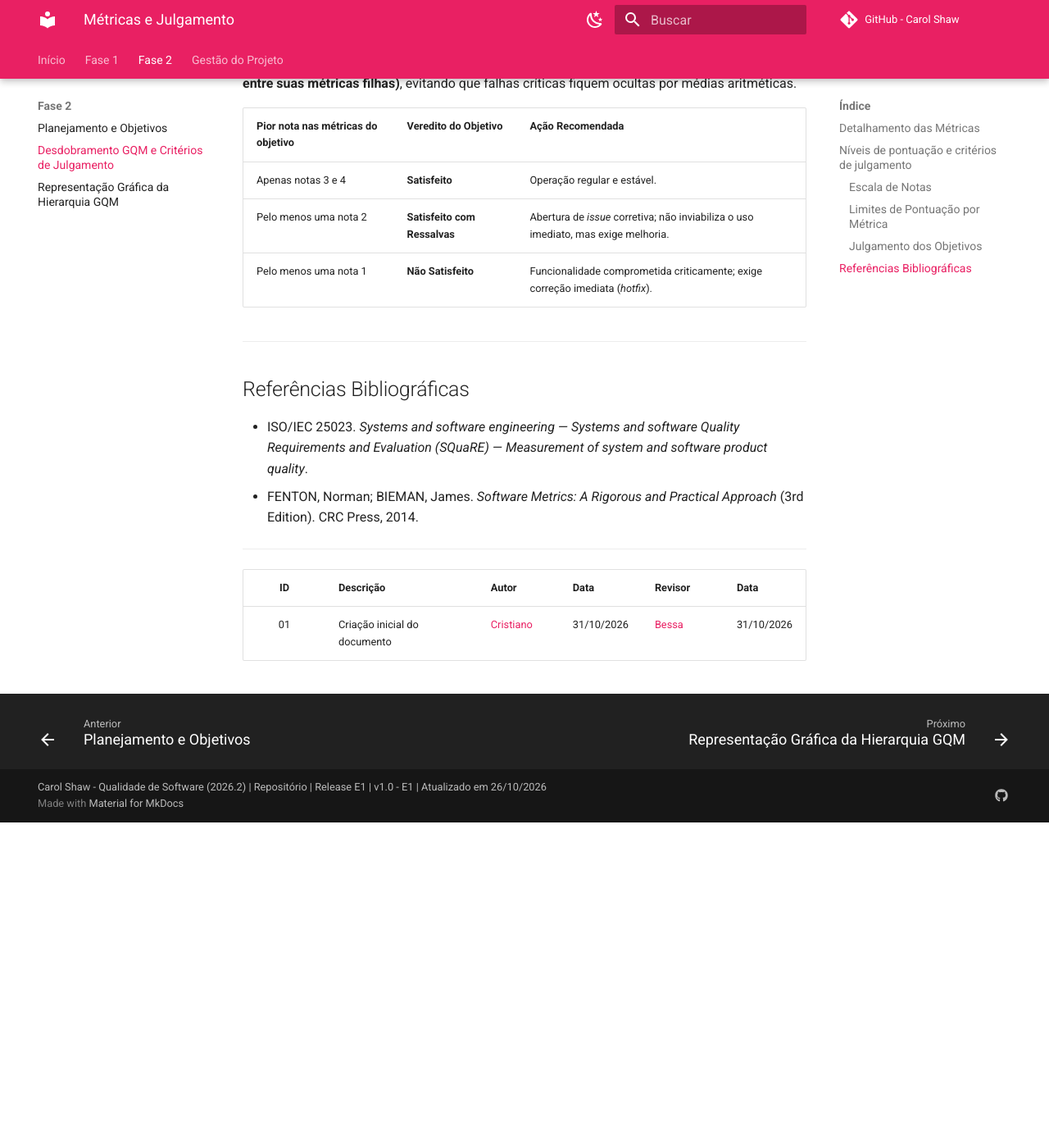
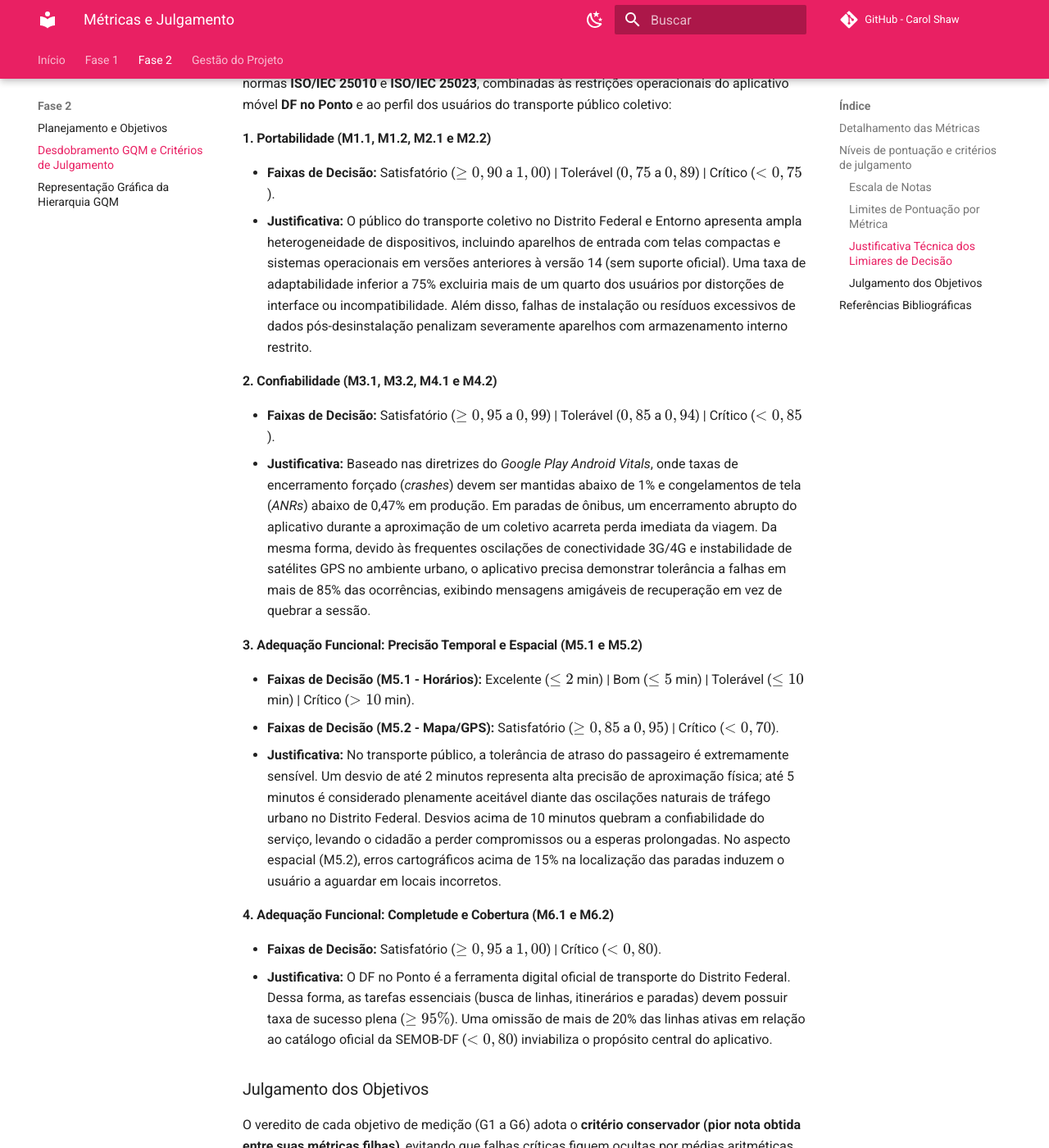
Before and after one commit to FCTE-Qualidade-de-Software-1/2026-2_T02_CAROL_SHAW, an MkDocs documentation site: the page built from docs/fase2/metricas-julgamento.md, in a window 1280 px wide and 1400 px high, scrolled down 3865 px. Shown: the whole window at 82% size. Built offline with MkDocs 1.6.1 and Material for MkDocs 9.7.7, drawn with Linux system fonts in a browser that asks for light colours; comment, search, counter and statistics services are not loaded; before the commit the page ends 4868 px from its top, so only the background shows below that; some of the changed text lies outside the part shown.

Commit message:
docs: definicao de intervalos e metricas

```diff
--- a/docs/fase2/metricas-julgamento.md
+++ b/docs/fase2/metricas-julgamento.md
@@ -54,6 +54,27 @@ Para assegurar a objetividade da avaliação, os patamares de pontuação (de 1
 | **M5.2** (Correção Espacial do Mapa) | ≥ 0,95 | ≥ 0,85 | ≥ 0,70 | < 0,70 |
 | **M6.1 / M6.2** (Completude e Cobertura) | 1,00 | ≥ 0,95 | ≥ 0,80 | < 0,80 |
 
+### Justificativa Técnica dos Limiares de Decisão
+
+A definição das metas numéricas e das faixas de decisão (*Thresholds*) fundamenta-se nas normas **ISO/IEC 25010** e **ISO/IEC 25023**, combinadas às restrições operacionais do aplicativo móvel **DF no Ponto** e ao perfil dos usuários do transporte público coletivo:
+
+#### 1. Portabilidade (M1.1, M1.2, M2.1 e M2.2)
+* **Faixas de Decisão:** Satisfatório ($\ge 0,90$ a $1,00$) | Tolerável ($0,75$ a $0,89$) | Crítico ($< 0,75$).
+* **Justificativa:** O público do transporte coletivo no Distrito Federal e Entorno apresenta ampla heterogeneidade de dispositivos, incluindo aparelhos de entrada com telas compactas e sistemas operacionais em versões anteriores à versão 14 (sem suporte oficial). Uma taxa de adaptabilidade inferior a 75% excluiria mais de um quarto dos usuários por distorções de interface ou incompatibilidade. Além disso, falhas de instalação ou resíduos excessivos de dados pós-desinstalação penalizam severamente aparelhos com armazenamento interno restrito.
+
+#### 2. Confiabilidade (M3.1, M3.2, M4.1 e M4.2)
+* **Faixas de Decisão:** Satisfatório ($\ge 0,95$ a $0,99$) | Tolerável ($0,85$ a $0,94$) | Crítico ($< 0,85$).
+* **Justificativa:** Baseado nas diretrizes do *Google Play Android Vitals*, onde taxas de encerramento forçado (*crashes*) devem ser mantidas abaixo de 1% e congelamentos de tela (*ANRs*) abaixo de 0,47% em produção. Em paradas de ônibus, um encerramento abrupto do aplicativo durante a aproximação de um coletivo acarreta perda imediata da viagem. Da mesma forma, devido às frequentes oscilações de conectividade 3G/4G e instabilidade de satélites GPS no ambiente urbano, o aplicativo precisa demonstrar tolerância a falhas em mais de 85% das ocorrências, exibindo mensagens amigáveis de recuperação em vez de quebrar a sessão.
+
+#### 3. Adequação Funcional: Precisão Temporal e Espacial (M5.1 e M5.2)
+* **Faixas de Decisão (M5.1 - Horários):** Excelente ($\le 2$ min) | Bom ($\le 5$ min) | Tolerável ($\le 10$ min) | Crítico ($> 10$ min).
+* **Faixas de Decisão (M5.2 - Mapa/GPS):** Satisfatório ($\ge 0,85$ a $0,95$) | Crítico ($< 0,70$).
+* **Justificativa:** No transporte público, a tolerância de atraso do passageiro é extremamente sensível. Um desvio de até 2 minutos representa alta precisão de aproximação física; até 5 minutos é considerado plenamente aceitável diante das oscilações naturais de tráfego urbano no Distrito Federal. Desvios acima de 10 minutos quebram a confiabilidade do serviço, levando o cidadão a perder compromissos ou a esperas prolongadas. No aspecto espacial (M5.2), erros cartográficos acima de 15% na localização das paradas induzem o usuário a aguardar em locais incorretos.
+
+#### 4. Adequação Funcional: Completude e Cobertura (M6.1 e M6.2)
+* **Faixas de Decisão:** Satisfatório ($\ge 0,95$ a $1,00$) | Crítico ($< 0,80$).
+* **Justificativa:** O DF no Ponto é a ferramenta digital oficial de transporte do Distrito Federal. Dessa forma, as tarefas essenciais (busca de linhas, itinerários e paradas) devem possuir taxa de sucesso plena ($\ge 95\%$). Uma omissão de mais de 20% das linhas ativas em relação ao catálogo oficial da SEMOB-DF ($< 0,80$) inviabiliza o propósito central do aplicativo.
+
 ### Julgamento dos Objetivos
 
 O veredito de cada objetivo de medição (G1 a G6) adota o **critério conservador (pior nota obtida entre suas métricas filhas)**, evitando que falhas críticas fiquem ocultas por médias aritméticas.
@@ -76,3 +97,4 @@ O veredito de cada objetivo de medição (G1 a G6) adota o **critério conservad
 | ID  | Descrição                    | Autor                               | Data       | Revisor                              | Data     |
 | :-: | :--------------------------- | :---------------------------------- | :--------- | :----------------------------------- | :------- |
 | 01  | Criação inicial do documento | [Cristiano](https://github.com/CristianoMoraiss) | 31/10/2026 | [Bessa](https://github.com/bessazs) | 31/10/2026 |
+| 02  | Adição das justificativas técnicas dos limiares de decisão | [João Capozzi](https://github.com/jonas3688) | 10/11/2026 | - | - |
```
